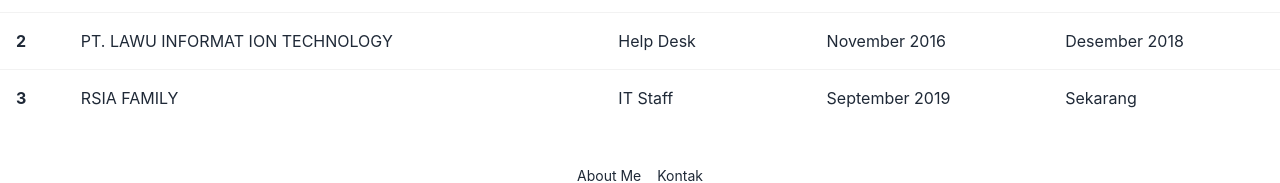
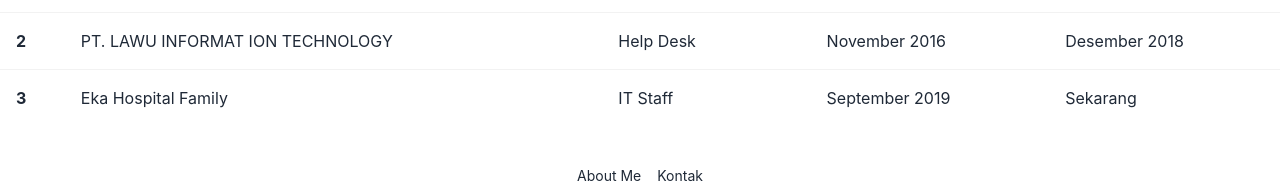
Before and after one commit to ve-verdian/new-cv, a Next.js app: page /cv in a window 1280 px wide. Shown: the part 156-339 px from the top of the page. Built offline with nearby package versions, Linux system fonts and the light colour scheme.

Commit message:
Update cv.js

```diff
--- a/pages/cv.js
+++ b/pages/cv.js
@@ -44,7 +44,7 @@
 
                 <tr>
                     <th>3</th>
-                    <td>RSIA FAMILY</td>
+                    <td>Eka Hospital Family</td>
                     <td>IT Staff</td>
                     <td>September 2019</td>
                     <td>Sekarang</td>
```
